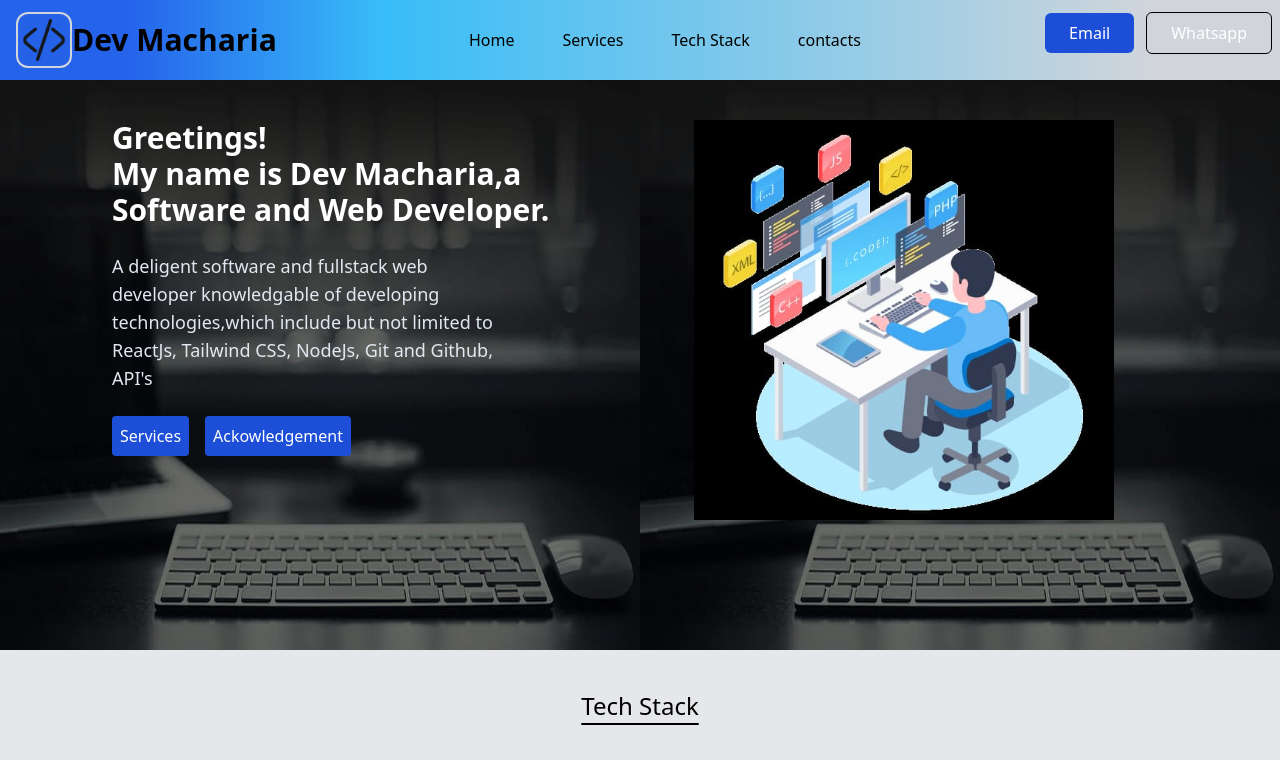
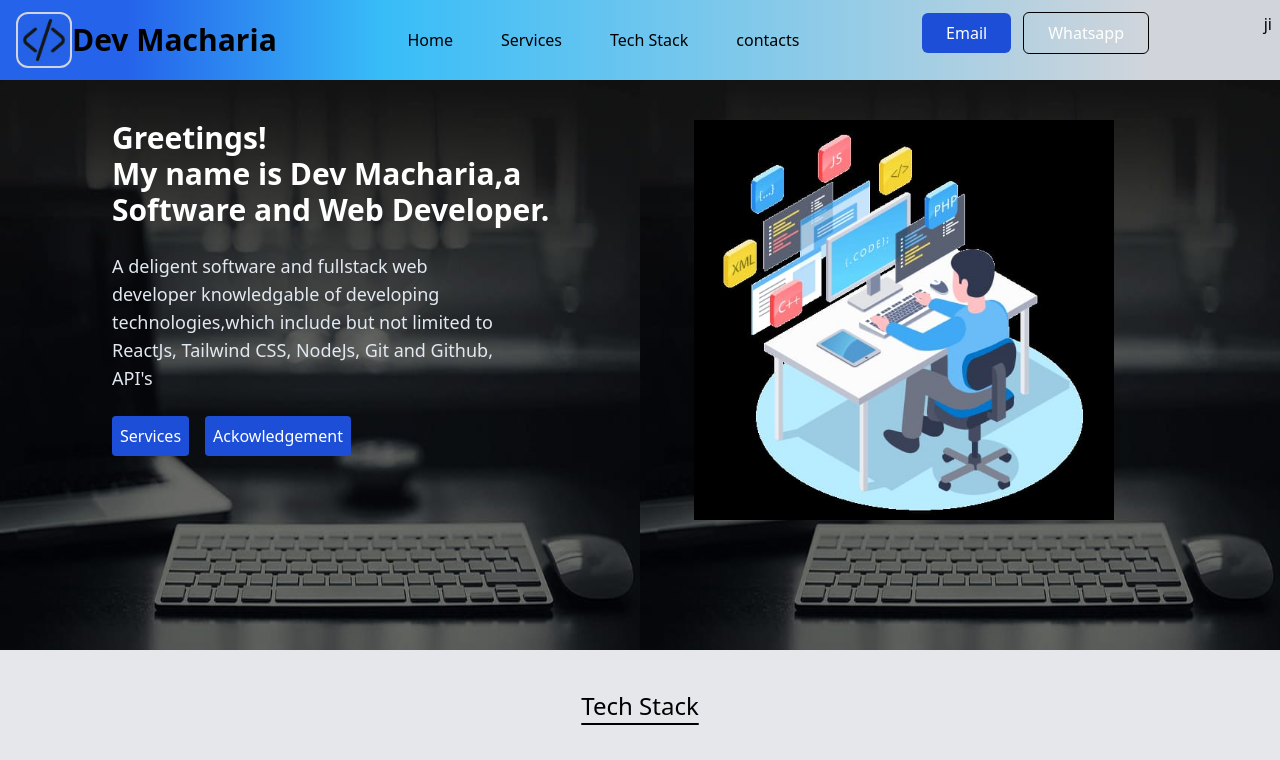
Before and after one commit to machariakimani/Dev-Macharia, a React (Vite) app: page / in a window 1280 px wide. Shown: the top 760 px of the page. Built offline with nearby package versions, Linux system fonts and the light colour scheme.

Commit message:
version 3

```diff
--- a/src/Header.jsx
+++ b/src/Header.jsx
@@ -48,6 +48,7 @@ function Header() {
                     <button className="  border border-black  text-white   rounded-md  hover:bg-green-500 px-6 py-2  ">Whatsapp</button>
                 </div>
                 </div>
+                <p>ji</p>
 
 
 
```
